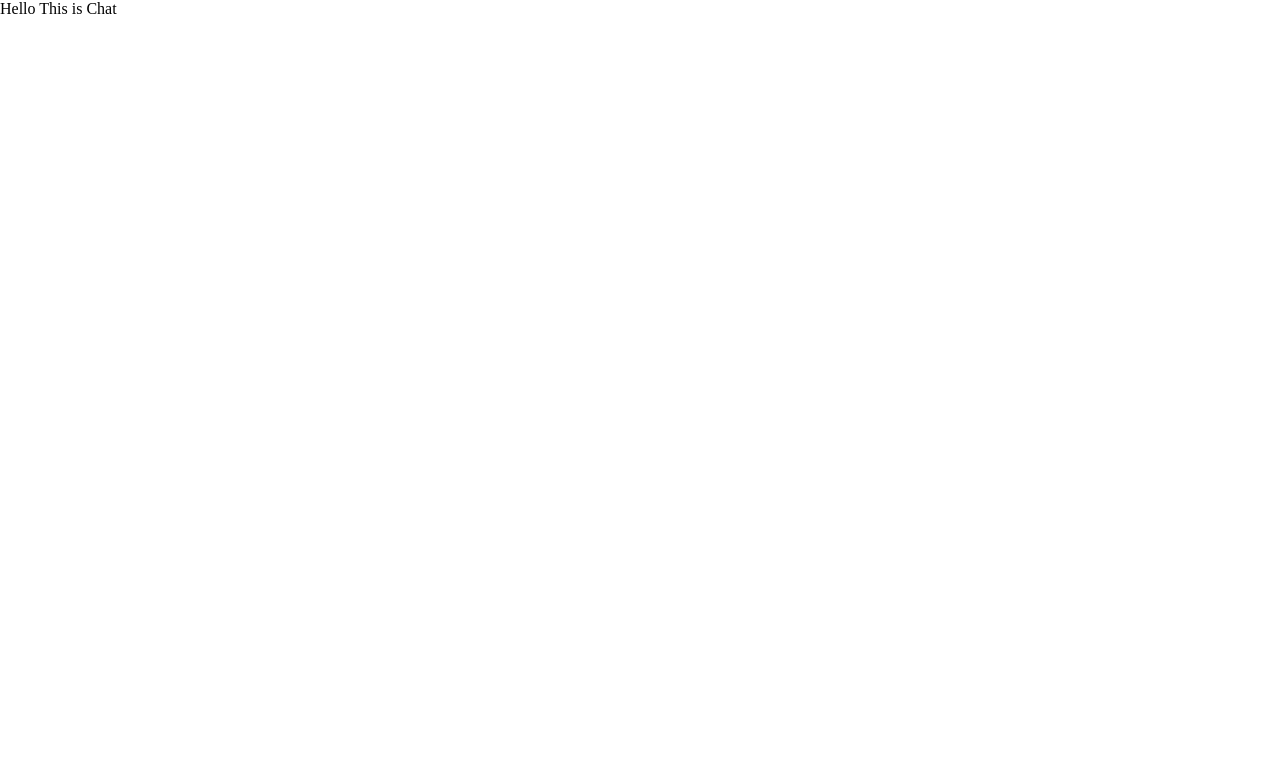
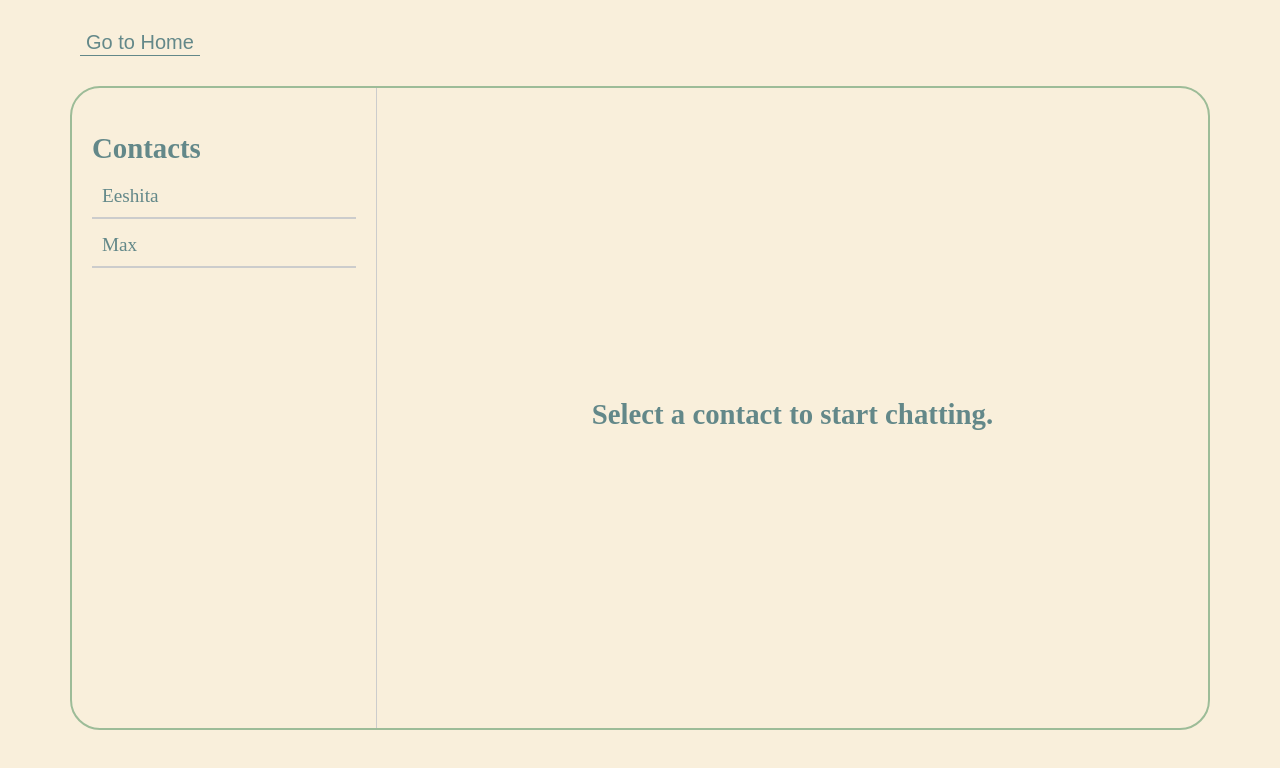
Before and after one commit to EeshitaDayani/Nostalgeo, a Next.js app: page /chat in a window 1280 px wide. Shown: the top 768 px of the page. Built offline with nearby package versions, Linux system fonts and the light colour scheme.

Commit message:
Created UI for chat page

```diff
--- a/pages/chat.tsx
+++ b/pages/chat.tsx
@@ -1,7 +1,87 @@
+import React, { useState } from "react";
+import Router from "next/router";
+import styles from "@/styles/Chat.module.css";
+
+interface Contact {
+  id: number;
+  name: string;
+}
+
+interface Message {
+  id: number;
+  senderId: number;
+  text: string;
+}
+
+const contacts: Contact[] = [
+  { id: 1, name: "Eeshita" },
+  { id: 2, name: "Max" },
+];
+
+const messages: Message[] = [
+  { id: 1, senderId: 1, text: "Hello Shriya, how are you?" },
+  {
+    id: 2,
+    senderId: 2,
+    text: "Hey Shriya! Guess what? Fate has a funny way of bringing people back together. I ran into you at that concert in Chicago, and I never imagined we'd cross paths again. But here we are, in the same city right now! What are the odds? 😄 How about we catch up over coffee or grab a bite to eat? I'd love to hear what you've been up to since the concert. Let me know if you're up for it! .",
+  },
+];
+
 export default function Chat() {
-    return (
-        <div>
-            Hello This is Chat
-        </div>
-    )
+  const [selectedContact, setSelectedContact] = useState<Contact | null>(null);
+
+  return (
+    <div>
+        <button
+                className={styles.custombutton}
+                onClick={() => Router.push("/")}
+              >
+                Go to Home
+              </button>
+    <div className={styles.container}>
+      <div className={styles.contacts}>
+        <h2>Contacts</h2>
+        <ul>
+          {contacts.map((contact) => (
+            <li key={contact.id} onClick={() => setSelectedContact(contact)}>
+              {contact.name}
+            </li>
+          ))}
+        </ul>
+      </div>
+      <div className={styles.chat}>
+        {selectedContact ? (
+          <>
+            <div className={styles.messages}>
+              {messages
+                .filter((message) => message.senderId === selectedContact.id)
+                .map((message) => (
+                  <div key={message.id} className={styles.messageReceived}>
+                    {message.text}
+                  </div>
+                ))}
+              {/* Add styling for sent messages */}
+              {/* {messages
+                .filter((message) => message.senderId === currentUserId)
+                .map((message) => (
+                  <div key={message.id} className={styles.messageSent}>
+                    {message.text}
+                  </div>
+                ))} */}
+            </div>
+            {/* Add a form to send messages */}
+            {/* <form>
+              <input type="text" />
+              <button type="submit">Send</button>
+            </form> */}
+          </>
+        ) : (
+          <div className={styles.startMsg}>
+            <h2>Select a contact to start chatting.</h2>
+          </div>
+        )}
+      </div>
+    </div>
+    </div>
+  );
 }
--- /dev/null
+++ b/styles/Chat.module.css
@@ -0,0 +1,95 @@
+.container {
+  display: flex;
+  justify-content: space-between;
+  height: 80vh;
+  background-color: #f9efdb;
+  color: #638889;
+  border: 2px solid #9dbc98;
+  border-radius: 30px;
+  margin: 30px 70px 70px 70px;
+}
+
+.custombutton {
+  background-color: #F9EFDB;
+  color: #638889;
+  cursor: pointer;
+  font-size: 20px;
+  border: 0px;
+  border-bottom: 1px solid #638889;
+  margin: 30px 0px 0px 80px;
+}
+
+.contacts {
+  flex: 1;
+  padding: 20px;
+  border-right: 1px solid #ccc;
+  font-size: larger;
+}
+
+.contacts h2 {
+  margin-bottom: 10px;
+}
+
+.contacts ul {
+  list-style: none;
+  padding: 0;
+  margin: 0;
+}
+
+.contacts li {
+  padding: 10px;
+  cursor: pointer;
+  margin-bottom: 5px;
+  border-bottom: 2px solid #ccc;
+}
+
+.chat {
+  flex: 3;
+  padding: 20px;
+  font-size: larger;
+  display: flex;
+  justify-content: center;
+  align-items: center;
+}
+
+.chat h2 {
+  margin-bottom: 10px;
+}
+
+.messages {
+  max-height: 400px;
+  overflow-y: auto;
+}
+
+.messageReceived {
+  padding: 10px;
+  margin-bottom: 5px;
+  margin-bottom: auto;
+  border-radius: 15px 15px 15px 0px;
+  border: 2px solid #9dbc98;
+  max-width: 200px;
+  position: relative;
+  left: 0;
+}
+
+/* Add styles for sent messages */
+
+/* form {
+    display: flex;
+    margin-top: 20px;
+  }
+
+  input {
+    flex: 1;
+    padding: 10px;
+  }
+
+  button {
+    padding: 10px;
+    margin-left: 10px;
+    background-color: #4caf50;
+    color: #fff;
+    border: none;
+    border-radius: 5px;
+    cursor: pointer;
+  } */
--- a/styles/globals.css
+++ b/styles/globals.css
@@ -4,8 +4,10 @@ body {
     display: flex;
     flex-direction: column;
     align-items: center;
+    justify-content: center;
     height: 100%;
     width: 100%;
+    background-color: #F9EFDB;
   }
 
   #__next {
```
